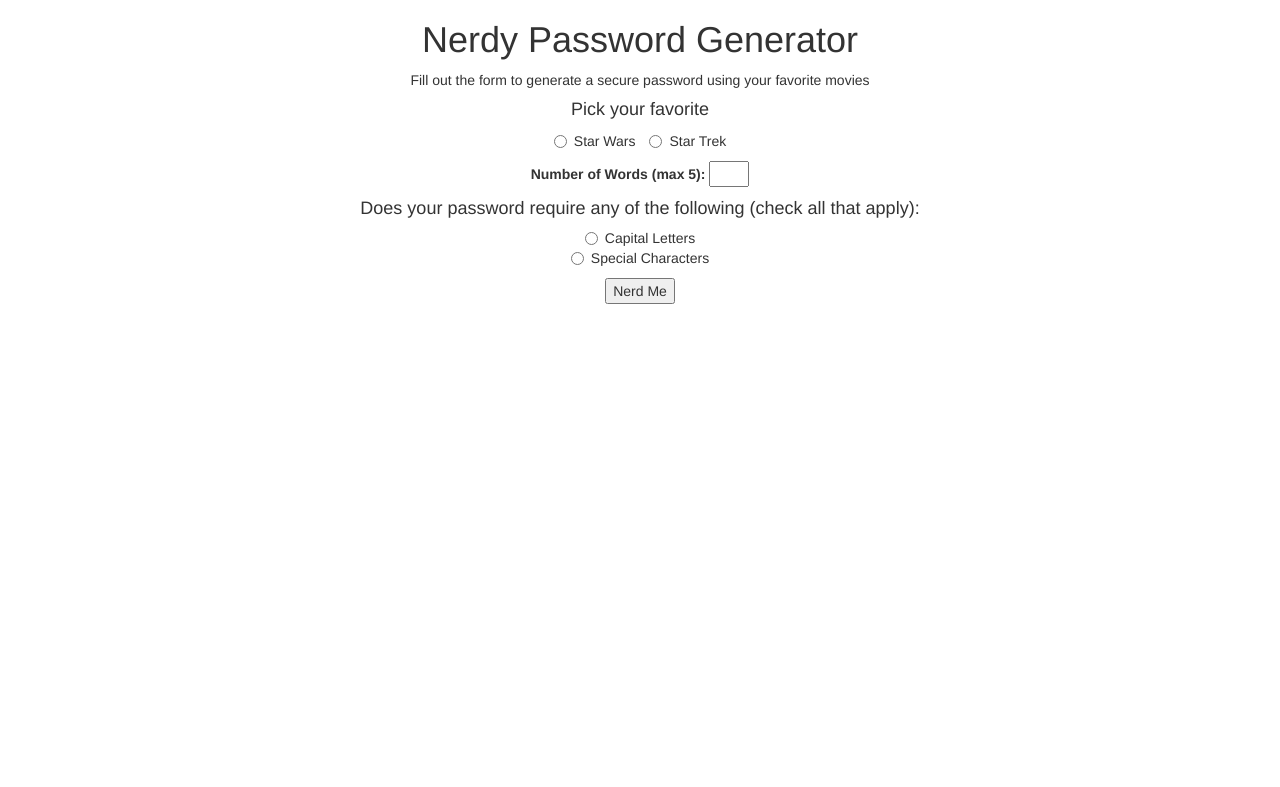
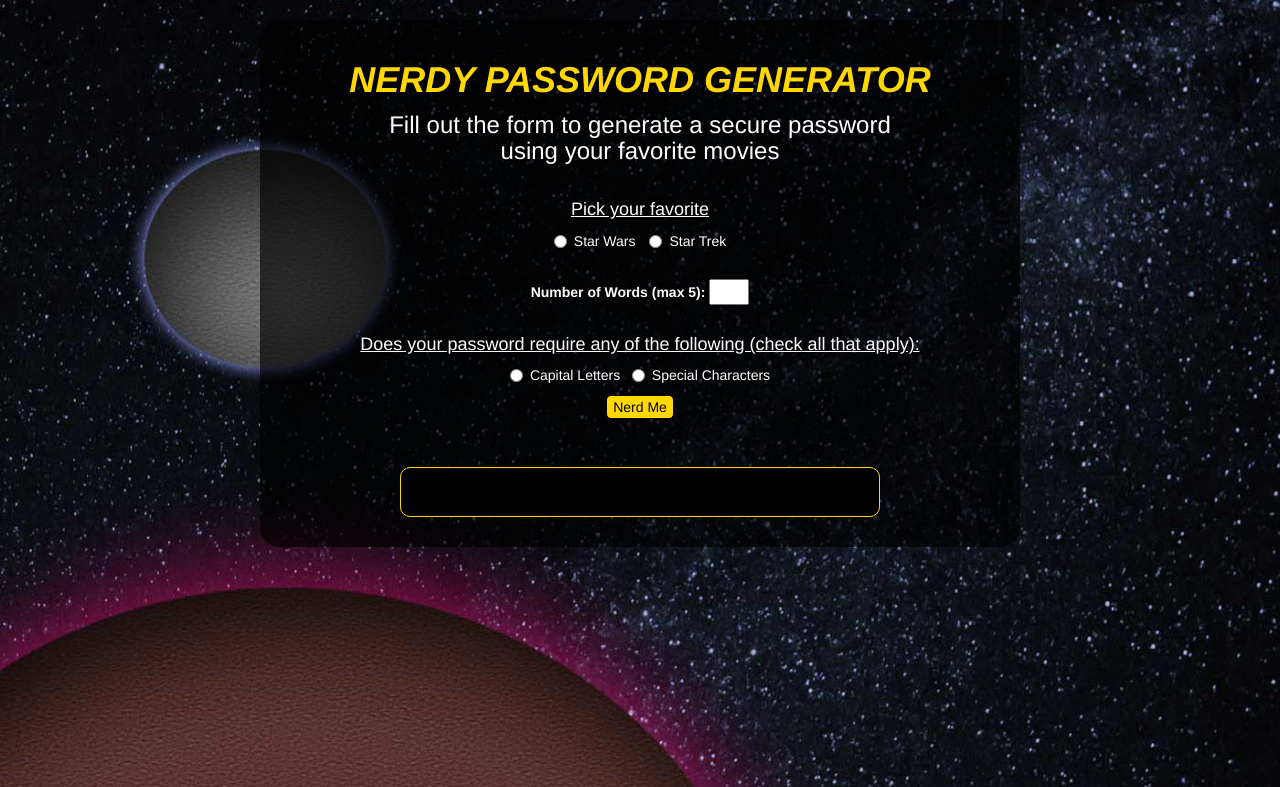
Before and after one commit to MillsMultimedia/Password-Generator, a PHP site: page / in a window 1280 px wide. Shown: the top 787 px of the page. Run offline with PHP 8.4, Linux system fonts and the light colour scheme; some libraries are stand-ins or nearby versions.

Commit message:
final version with cheesy space design

```diff
--- a/css/styles.css
+++ b/css/styles.css
@@ -0,0 +1,55 @@
+body {
+	background: url('../img/space.jpg') no-repeat center center fixed;
+	    -webkit-background-size: cover;
+	    -moz-background-size: cover;
+	    -o-background-size: cover;
+	    background-size: cover;
+	color: #fff;
+}
+
+#wrapper {
+	background-image: url("../img/bkg.png");
+	border-radius: 20px;
+	padding: 20px;
+	margin-top: 20px;
+}
+
+h1 {
+	color: #ffd800;
+	opacity: 1;
+	font-style: italic;
+	font-weight: bold;
+}
+
+h4 {
+	text-decoration: underline;
+}
+
+#instructions {
+	margin: .5em 0 1.5em 0;
+}
+
+#password {
+	padding: 1em;
+	border-radius: 10px;
+	border: 1px solid #ffd800;
+	background-color: #000;
+	color: #ffd800;
+}
+
+#submit {
+	background-color: #ffd800;
+	color: #000;
+	border-radius: 5px;
+	border: 1px solid #000;
+}
+
+#submit:hover {
+	border: 1px solid #ffd800;
+	background-color: #000;
+	color: #ffd800;
+}
+
+.form-group {
+	margin: 2em 0;
+}
--- a/index.php
+++ b/index.php
@@ -12,13 +12,14 @@ ini_set('display_errors', 1); # Display errors on page (instead of a log file)
     <link rel="stylesheet" href="https://maxcdn.bootstrapcdn.com/bootstrap/3.3.5/css/bootstrap.min.css">
     <link rel="stylesheet" href="css/styles.css">
     <?php require 'php/pw.php' ?>
-    <title>Bootstrap</title>
+    <title>Project 2: Password Generator</title>
 </head>
 <body>
 
 <div class="container">
-<h1 class="text-center">Nerdy Password Generator</h1>
-<p class="text-center">Fill out the form to generate a secure password using your favorite movies</p>
+	<div class="col-md-8 col-md-offset-2" id="wrapper">
+		<h1 class="text-center">NERDY PASSWORD GENERATOR</h1>
+		<h3 class="text-center" id="instructions">Fill out the form to generate a secure password<br>using your favorite movies</h3>
 
 		<form method='POST' action='index.php'>
 			<div class="form-group text-center">
@@ -27,22 +28,27 @@ ini_set('display_errors', 1); # Display errors on page (instead of a log file)
 					<label class="radio-inline"><input type="radio" name="fav" value="wars">Star Wars</label>
 					<label class="radio-inline"><input type="radio" name="fav" value="trek">Star Trek</label>
 				</div>
+			</div>
 
-		<label>Number of Words (max 5):</label> <input type="text" name="wordCount" style="width: 40px;">
+			<div class="form-group text-center">
+				<label>Number of Words (max 5):</label> <input type="text" name="wordCount" style="width: 40px;color:#000;">
+			</div>
 
+			<div class="form-group text-center">
 				<h4>Does your password require any of the following (check all that apply):</h4>
 				<div class="radio">
-		  <label><input type="radio" name="caps" value="caps">Capital Letters</label><br>
+				  <label><input type="radio" name="caps" value="caps">Capital Letters &nbsp; </label>
 				  <label><input type="radio" name="chars" value="chars">Special Characters</label>
 				</div>
-		<input type="submit" value="Nerd Me">
+				<input type="submit" value="Nerd Me" id="submit">
 			</div>
 		</form>
 
-<h3 class="text-center">
+		<h3 class="text-center col-md-8 col-md-offset-2 col-xs-12" id="password">
 			<?php echo $output; ?>
 		</h3>
-
+		<div class="clearfix"></div>
+	</div>
 </div>
 
 <script src="https://ajax.googleapis.com/ajax/libs/jquery/1.11.3/jquery.min.js"></script>
```
Also changed, not shown: README.md, img/bkg.png (added), img/space.jpg (added). Lines whose indentation alone changed are shown as unchanged.
